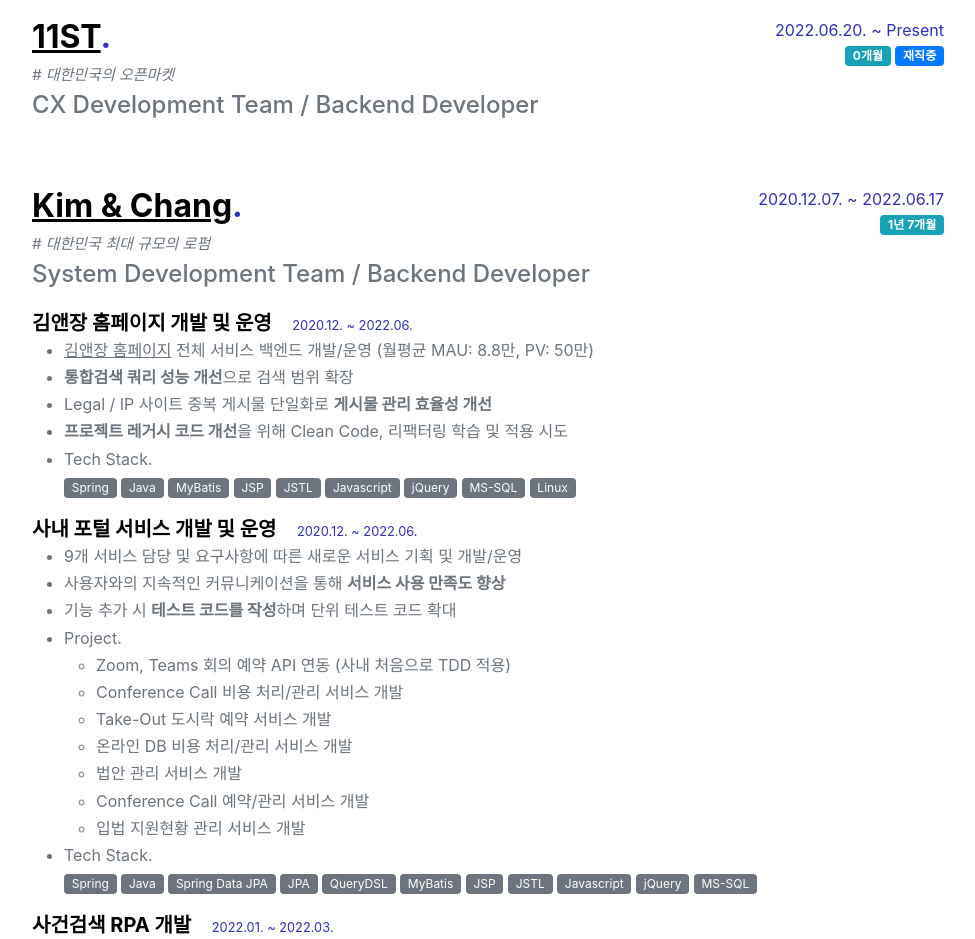
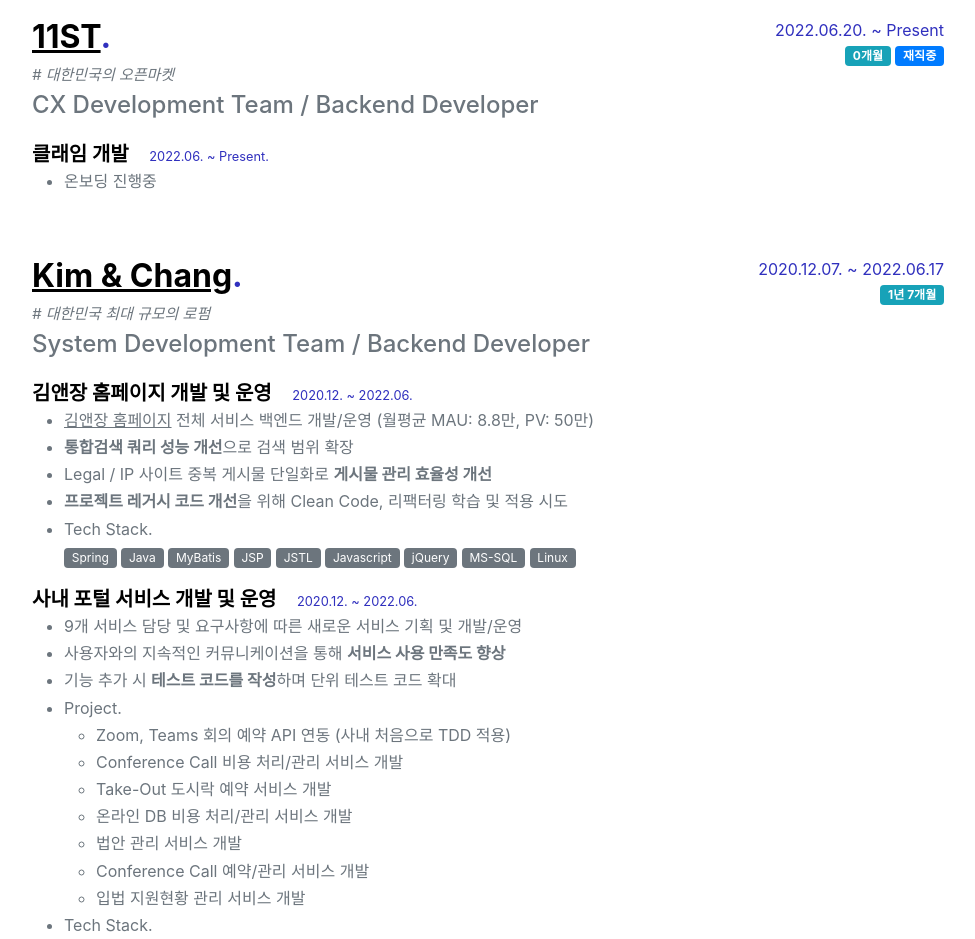
Before and after one commit to jihunparkme/about-me-page, a plain HTML site: page index.html in a window 1280 px wide. Shown: the part 1260-2199 px from the top of the page, without its empty margins (288-1263 px from the left). Drawn offline with nearby package versions, Linux system fonts and the light colour scheme; a web font is replaced by a local one.

Commit message:
edit: work experience project

```diff
--- a/index.html
+++ b/index.html
@@ -85,6 +85,24 @@
                             <h3 class="mb-0 text-none-transform"><a href="https://www.11st.co.kr" class="company" target="_blank">11ST</a><span class="text-primary">.</span></h3>
                             <div class="company-title-tag"># 대한민국의 오픈마켓</div>
                             <div class="subheading mb-3 department">CX Development Team / Backend Developer</div>
+                            <div>
+                                <span class="lead mt-4 mb-4 font-color-black font-bold">클래임 개발</span>
+                                <span class="text-primary small-rem-left">2022.06. ~ Present.</span>
+                            </div>
+                            <ul>
+                                <li>온보딩 진행중</li>
+                                <!-- <li>Tech Stack.</li>
+                                <div>
+                                    <span style="font-weight:400" class="mr-1 badge badge-secondary">Spring</span>
+                                    <span style="font-weight:400" class="mr-1 badge badge-secondary">Java</span>
+                                    <span style="font-weight:400" class="mr-1 badge badge-secondary">MyBatis</span>
+                                    <span style="font-weight:400" class="mr-1 badge badge-secondary">JSP</span>
+                                    <span style="font-weight:400" class="mr-1 badge badge-secondary">JSTL</span>
+                                    <span style="font-weight:400" class="mr-1 badge badge-secondary">Javascript</span>
+                                    <span style="font-weight:400" class="mr-1 badge badge-secondary">jQuery</span>
+                                    <span style="font-weight:400" class="mr-1 badge badge-secondary">MS-SQL</span>
+                                </div> -->
+                            </ul>
                         </div>
                         <div class="flex-shrink-0">
                             <p class="text-primary" id="11st-start-date" style="margin-bottom: 0rem;">2022.06.20. ~ Present</p>
@@ -93,6 +111,7 @@
                                 <span id="11st-work-period" class="badge badge-primary">재직중</span>
                             </div>
                         </div>
+
                     </div>
                     <div class="d-flex flex-column flex-md-row justify-content-between mb-5">
                         <div class="flex-grow-1">
```
